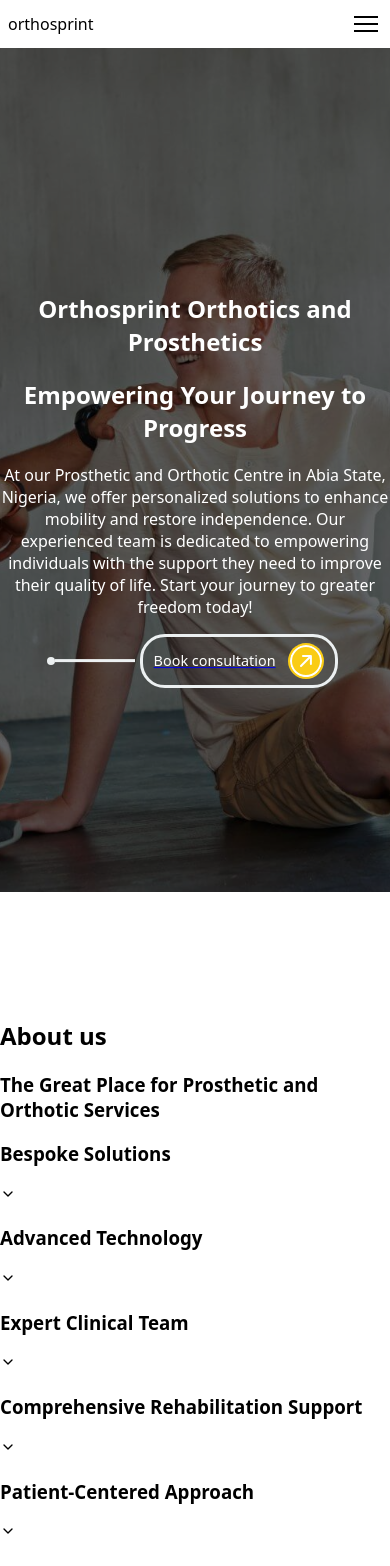
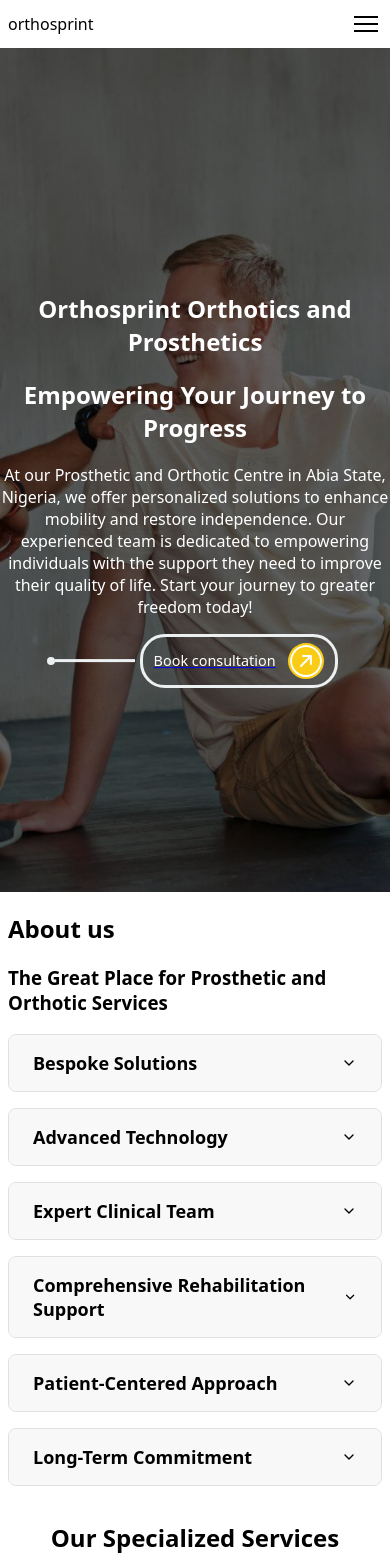
Before and after one commit to Mario-Gozie/Orthosprint-web-app, a React (Vite) app: page / in a window 390 px wide. Shown: the top 1566 px of the page. Built offline with nearby package versions, Linux system fonts and the light colour scheme.

Commit message:
working on the about page

```diff
--- a/src/Components/Homepage-Components/AboutUs.jsx
+++ b/src/Components/Homepage-Components/AboutUs.jsx
@@ -3,13 +3,12 @@ import AboutServiceList from "./AboutServiceList";
 
 function AboutUs() {
   return (
-    <section style={{ height: "100vh" }} id="about">
+    <section id="about">
       <div className="about-container" style={{ height: "100%" }}>
         <div className="about-img-container"></div>
-        <div className="About-text-container">
+        <div className="about-text-container">
           <h2>About us</h2>
           <h3>The Great Place for Prosthetic and Orthotic Services</h3>
-
           <AboutServiceList />
         </div>
       </div>
--- a/src/Css/homepageCss.css
+++ b/src/Css/homepageCss.css
@@ -203,6 +203,80 @@ nav {
   margin: 0 5px;
 }
 
+/*                            */
+
+#about {
+  height: 100%;
+  width: 100%;
+}
+
+.about-container {
+  width: 100%;
+  max-width: 1440px;
+  display: flex;
+  /* padding: 0 0.5rem; */
+}
+
+.about-special-list {
+  width: 100%;
+  max-width: 800px;
+  margin: 0 auto;
+}
+
+.about-text-container,
+.about-img-container {
+  margin: 0 0.5rem;
+}
+
+.about-service-item {
+  border: 1px solid #e0e0e0;
+  border-radius: 8px;
+  margin-bottom: 16px;
+  overflow: hidden;
+  transition: all 0.3s ease;
+}
+
+.about-service-item.active {
+  box-shadow: 0 4px 8px rgba(0, 0, 0, 0.1);
+}
+
+.about-service-header {
+  display: flex;
+  justify-content: space-between;
+  align-items: center;
+  padding: 16px 24px;
+  background-color: #f8f8f8;
+  cursor: pointer;
+  transition: background-color 0.2s;
+}
+
+.about-service-header:hover {
+  background-color: #f0f0f0;
+}
+
+.about-service-header h3 {
+  margin: 0;
+  font-size: 18px;
+  font-weight: 600;
+}
+
+.service-description {
+  padding: 16px 24px;
+  background-color: white;
+  border-top: 1px solid #e0e0e0;
+}
+
+/* Animation for smooth opening/closing */
+.service-description {
+  max-height: 0;
+  overflow: hidden;
+  transition: max-height 0.3s ease, padding 0.3s ease;
+}
+
+.about-service-item.active .service-description {
+  max-height: 500px; /* Adjust based on your content */
+}
+
 /* SERVICES REGION */
 
 #services {
@@ -364,11 +438,13 @@ footer h2::after {
   transform: scale(0.95); /* Scale down */
   transition: transform 0.1s ease; /* Quick scale transition */
 }
+
 .horizontal-line {
   background: #333;
   align-self: center;
   width: 95%;
 }
+
 .copy-right-text {
   text-align: center;
   margin: 0;
@@ -387,6 +463,11 @@ footer h2::after {
 
   .navLoginLink {
     display: none;
+  }
+
+  .about-container {
+    display: flex;
+    flex-direction: column;
   }
 }
 
```
